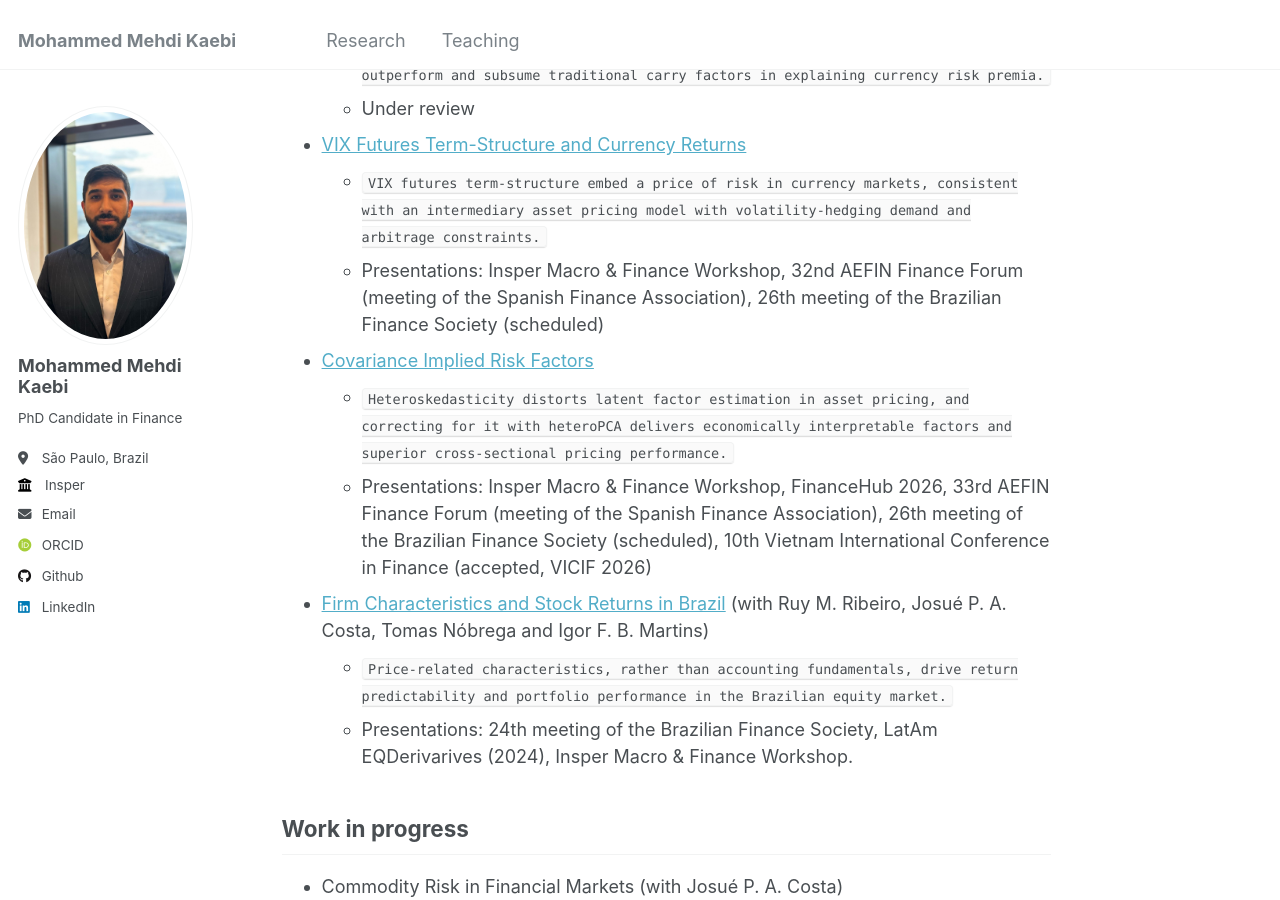
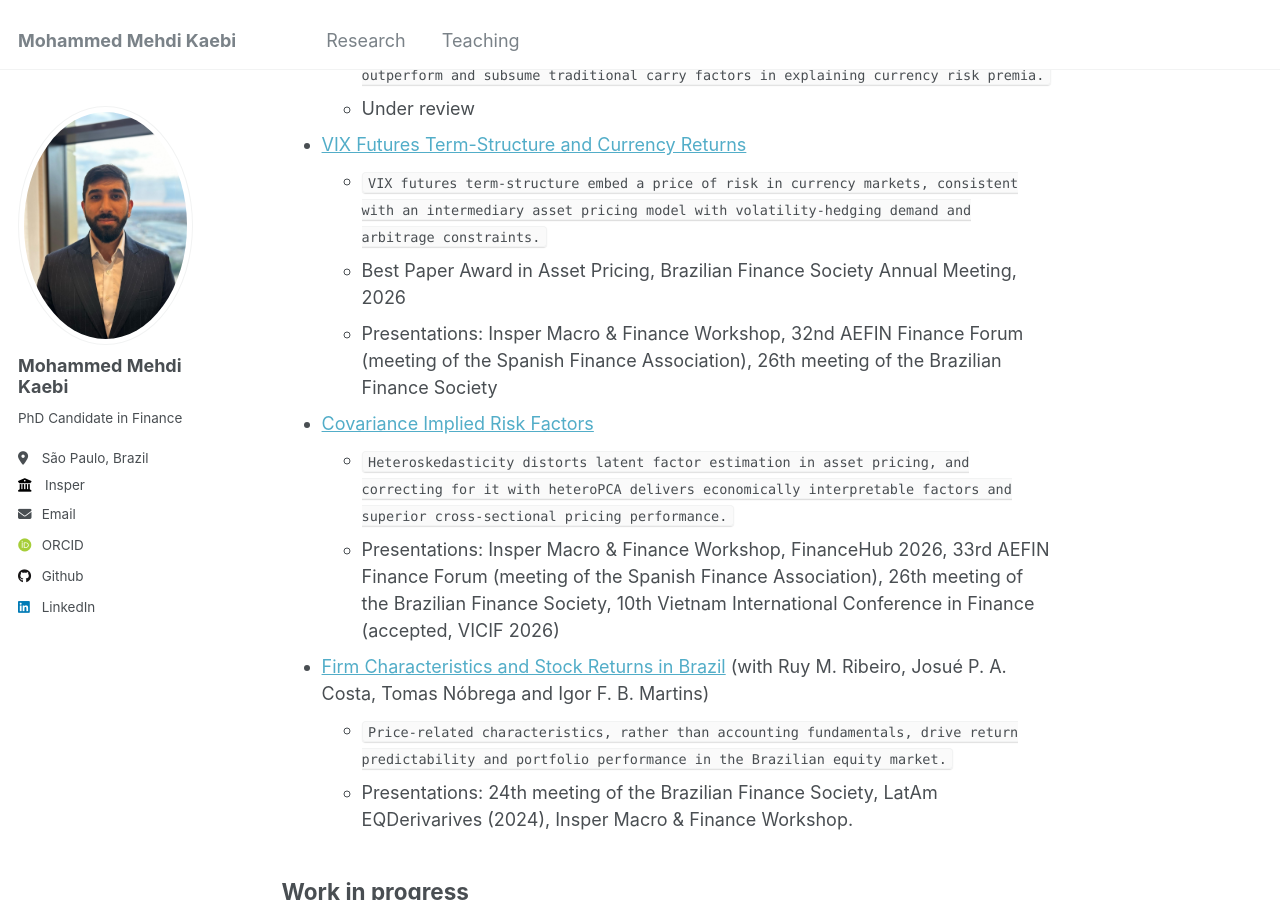
Before and after one commit to mkaebi/mkaebi.github.io, a Jekyll site: the page built from _pages/research.md, in a window 1280 px wide and 900 px high, scrolled down 281 px. Built offline with Jekyll 4.4.1, drawn with Linux system fonts in a browser that asks for light colours; some web fonts are replaced.

Commit message:
Revise research page with new awards and presentations
Updated presentation details and added a Best Paper Award for a research paper.

```diff
--- a/_pages/research.md
+++ b/_pages/research.md
@@ -13,10 +13,11 @@ redirect_from:
   * Under review
 * [VIX Futures Term-Structure and Currency Returns](https://dx.doi.org/10.2139/ssrn.5363287)
   * `VIX futures term-structure embed a price of risk in currency markets, consistent with an intermediary asset pricing model with volatility-hedging demand and arbitrage constraints.`
-  * Presentations: Insper Macro & Finance Workshop, 32nd AEFIN Finance Forum (meeting of the Spanish Finance Association), 26th meeting of the Brazilian Finance Society (scheduled)
+  * Best Paper Award in Asset Pricing, Brazilian Finance Society Annual Meeting, 2026
+  * Presentations: Insper Macro & Finance Workshop, 32nd AEFIN Finance Forum (meeting of the Spanish Finance Association), 26th meeting of the Brazilian Finance Society
 * [Covariance Implied Risk Factors](https://papers.ssrn.com/sol3/papers.cfm?abstract_id=6136149)
   * `Heteroskedasticity distorts latent factor estimation in asset pricing, and correcting for it with heteroPCA delivers economically interpretable factors and superior cross-sectional pricing performance.`
-  * Presentations: Insper Macro & Finance Workshop, FinanceHub 2026, 33rd AEFIN Finance Forum (meeting of the Spanish Finance Association), 26th meeting of the Brazilian Finance Society (scheduled), 10th Vietnam International Conference in Finance (accepted, VICIF 2026)
+  * Presentations: Insper Macro & Finance Workshop, FinanceHub 2026, 33rd AEFIN Finance Forum (meeting of the Spanish Finance Association), 26th meeting of the Brazilian Finance Society, 10th Vietnam International Conference in Finance (accepted, VICIF 2026)
 * [Firm Characteristics and Stock Returns in Brazil](https://dx.doi.org/10.2139/ssrn.4801117) (with Ruy M. Ribeiro, Josué P. A. Costa,  Tomas Nóbrega and Igor F. B. Martins)
   * `Price-related characteristics, rather than accounting fundamentals, drive return predictability and portfolio performance in the Brazilian equity market.`
   * Presentations: 24th meeting of the Brazilian Finance Society, LatAm EQDerivarives (2024), Insper Macro & Finance Workshop.
```
